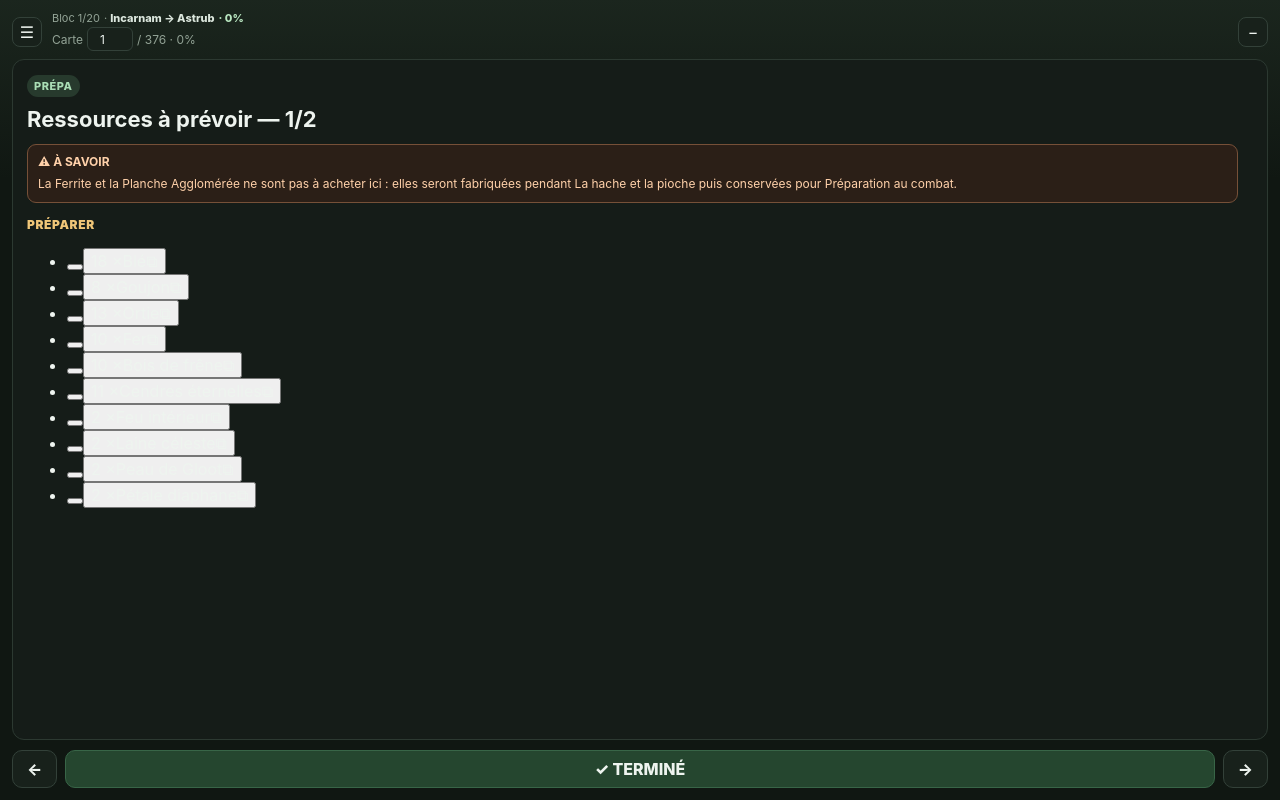
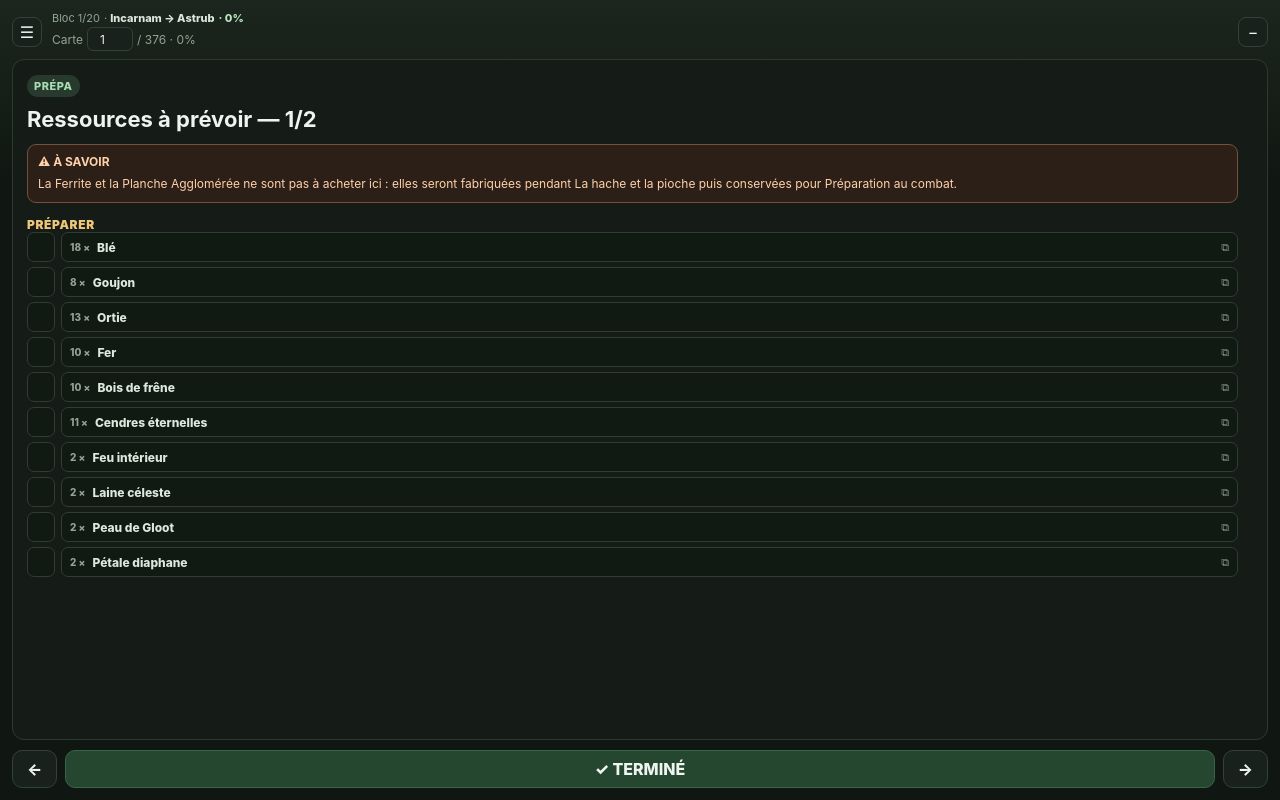
Before and after one commit to clemdevige-pixel/Dofus-guide-companion, a React (Vite) app: page / in a window 1280 px wide. Built offline with nearby package versions, Linux system fonts and the light colour scheme.

Commit message:
feat(ui): style preparation checklist and history

```diff
--- a/src/progression.css
+++ b/src/progression.css
@@ -249,6 +249,144 @@
   line-height: 1.3;
 }
 
+.preparation-dashboard {
+  display: grid;
+  gap: 10px;
+}
+
+.preparation-group {
+  display: grid;
+  gap: 7px;
+}
+
+.preparation-group > strong {
+  color: #eef4ef;
+  font-size: 12px;
+}
+
+.preparation-checklist {
+  display: grid;
+  gap: 5px;
+  margin: 0;
+  padding: 0;
+  list-style: none;
+}
+
+.preparation-checklist__resource {
+  display: grid;
+  grid-template-columns: 28px minmax(0, 1fr);
+  gap: 6px;
+  align-items: stretch;
+}
+
+.preparation-checklist__check,
+.preparation-checklist__copy {
+  border: 1px solid #2f3d34;
+  border-radius: 7px;
+  background: #111913;
+  color: #dce7de;
+}
+
+.preparation-checklist__check {
+  display: inline-flex;
+  align-items: center;
+  justify-content: center;
+  min-height: 30px;
+  cursor: pointer;
+  font-weight: 900;
+}
+
+.preparation-checklist__copy {
+  display: grid;
+  grid-template-columns: auto minmax(0, 1fr) auto;
+  gap: 7px;
+  align-items: center;
+  min-width: 0;
+  padding: 6px 8px;
+  cursor: pointer;
+  text-align: left;
+}
+
+.preparation-checklist__resource:hover .preparation-checklist__check,
+.preparation-checklist__copy:hover {
+  border-color: #476451;
+  background: #152019;
+}
+
+.preparation-checklist__resource--checked {
+  opacity: 0.62;
+}
+
+.preparation-checklist__resource--checked .preparation-checklist__check {
+  border-color: #578366;
+  background: #17241b;
+  color: #b9e7c1;
+}
+
+.preparation-checklist__resource--checked .preparation-checklist__name {
+  text-decoration: line-through;
+}
+
+.preparation-checklist__quantity {
+  color: #93a396;
+  font-size: 10px;
+  font-weight: 800;
+  white-space: nowrap;
+}
+
+.preparation-checklist__name {
+  min-width: 0;
+  overflow: hidden;
+  font-size: 12px;
+  font-weight: 800;
+  text-overflow: ellipsis;
+  white-space: nowrap;
+}
+
+.preparation-checklist__copy-icon {
+  color: #839187;
+  font-size: 11px;
+}
+
+.preparation-checklist__note {
+  padding: 6px 8px;
+  border-left: 2px solid #4c5b51;
+  color: #9eaba1;
+  font-size: 11px;
+  line-height: 1.35;
+}
+
+.history-list--detailed {
+  display: grid;
+  gap: 6px;
+  margin: 0;
+  padding: 0;
+  list-style: none;
+}
+
+.history-list--detailed li {
+  display: grid;
+  gap: 3px;
+  padding: 8px 9px;
+  border: 1px solid #2f3d34;
+  border-radius: 8px;
+  background: #111913;
+}
+
+.history-list__meta {
+  color: #839187;
+  font-size: 9px;
+  font-weight: 800;
+  letter-spacing: 0.04em;
+  text-transform: uppercase;
+}
+
+.history-list--detailed strong {
+  color: #dce7de;
+  font-size: 11px;
+  line-height: 1.3;
+}
+
 @media (max-width: 430px) {
   .app-header--dense {
     gap: 7px;
```
